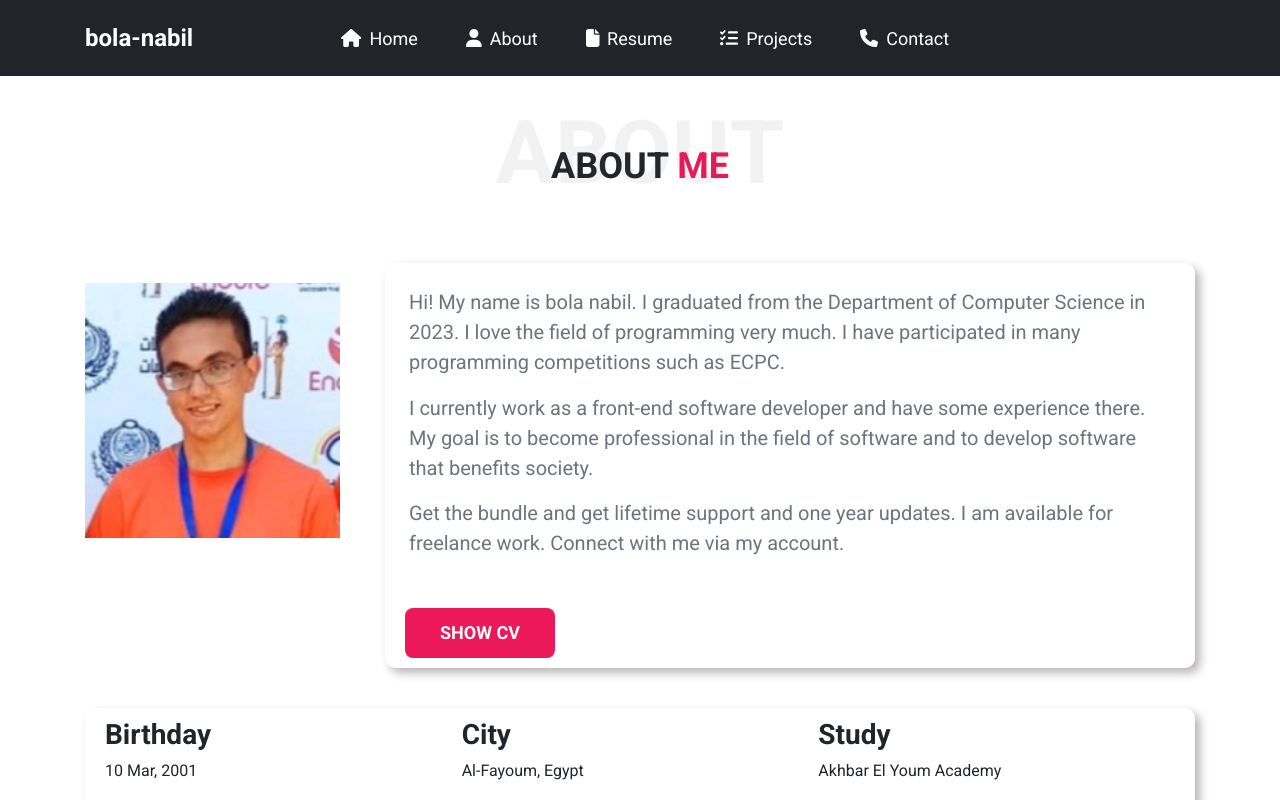
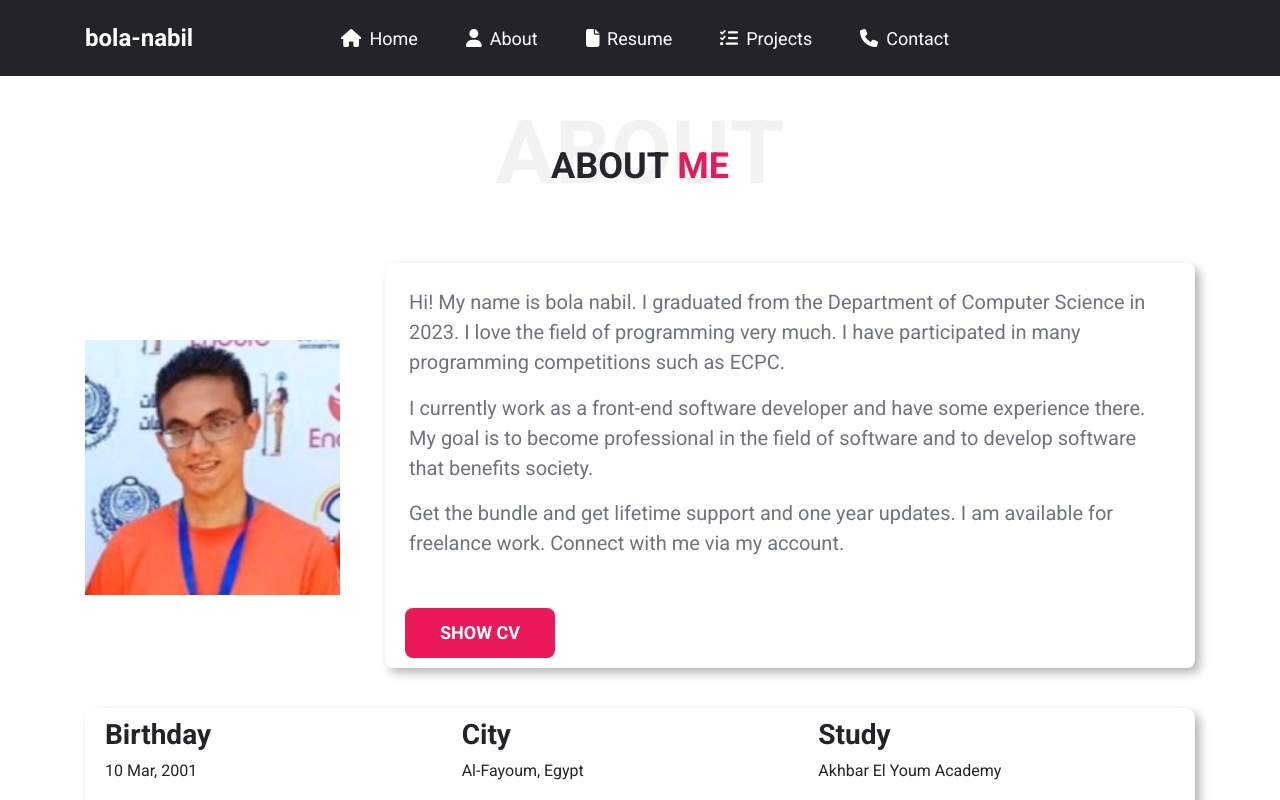
Before and after one commit to bola-nabil/bola-nabil, a React (Create React App) app: page /about in a window 1280 px wide. Shown: the top 800 px of the page. Built offline with nearby package versions, Linux system fonts and the light colour scheme.

Commit message:
improve code of about page

```diff
--- a/src/pages/About/About.jsx
+++ b/src/pages/About/About.jsx
@@ -4,6 +4,7 @@ import Footer from "../../components/layout/Footer/Footer";
 import PageTitle from "../../components/ui/paget-title/PageTitle";
 import AboutMe from "../../components/about-me/AboutMe";
 import  useData from "../../hooks/useData";
+import myPhoto from "../../assets/images/my-photo.jpg";
 import "./about.css";
 
 const About = () => {
@@ -11,14 +12,14 @@ const About = () => {
 
   return (
     <>
-      <div className="about">
+      <main className="about">
         <div className="container">
           <PageTitle title="About" first="About " second="Me" />
-          <div className="about-section">
-            <div className="box-image">
-              <img src={require("../../assets/images/my-photo.jpg")} alt="not found" />
-            </div>
-            <div className="about-box">
+          <div className="about-section center-row">
+            <figure className="box-image">
+              <img src={myPhoto} alt="Bola Nabil profile" />
+            </figure >
+            <div className="about-box rounded-3">
               <div className="title p-4 fs-5 text-secondary">
                 <p>
                   Hi! My name is bola nabil. I graduated from the Department of
@@ -39,7 +40,7 @@ const About = () => {
                 </p>
               </div>
               <div className="cv-box">
-                <Link className="cv" to={data?.cv?.frontend} target="_blank">
+                <Link className="cv fw-bold text-uppercase center-row rounded-3" to={data?.cv?.frontend} target="_blank"  rel="noopener noreferrer">
                   Show Cv
                 </Link>
               </div>
@@ -54,7 +55,7 @@ const About = () => {
             }
           </div>
         </div>
-      </div>
+      </main>
       <Footer />
     </>
   );
```
